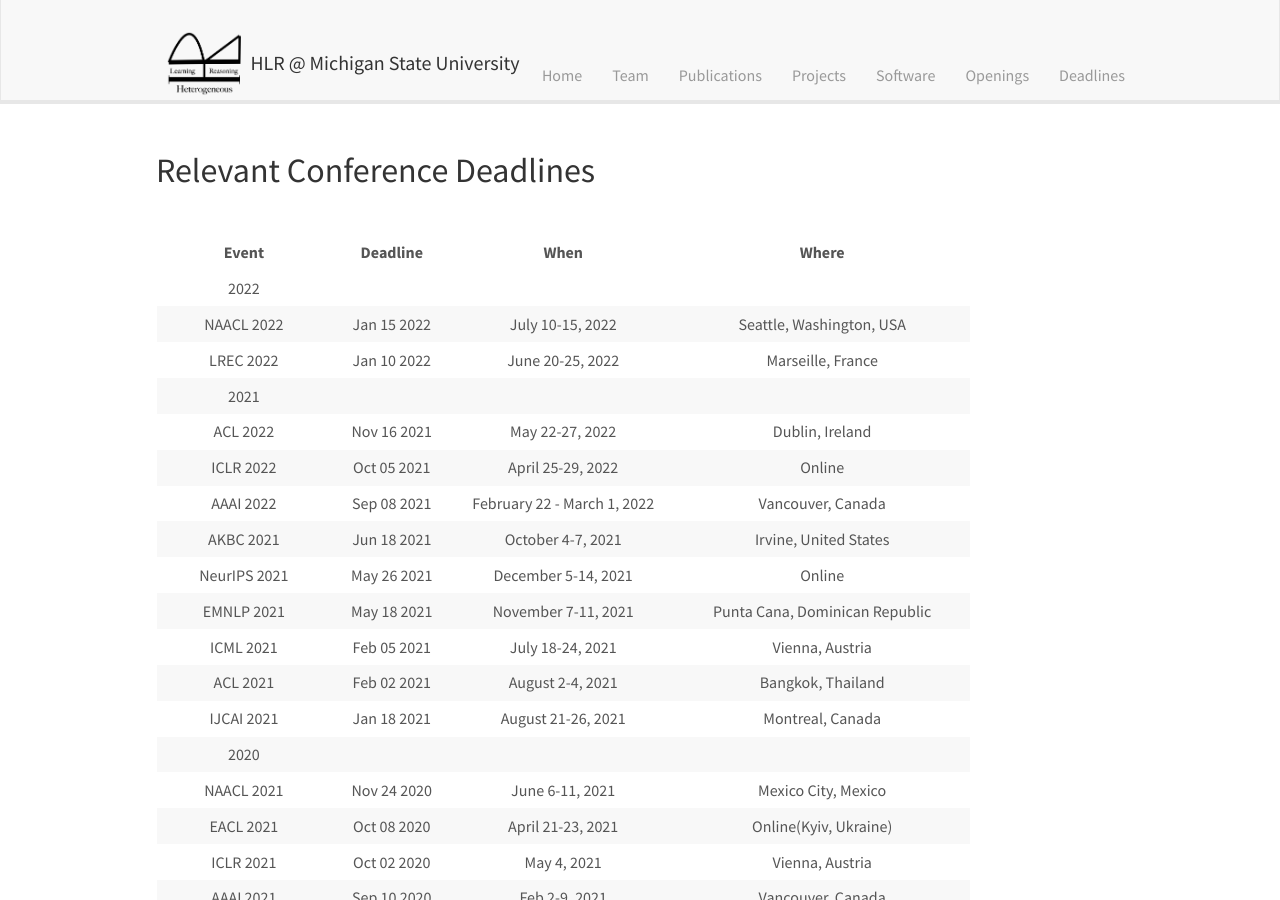
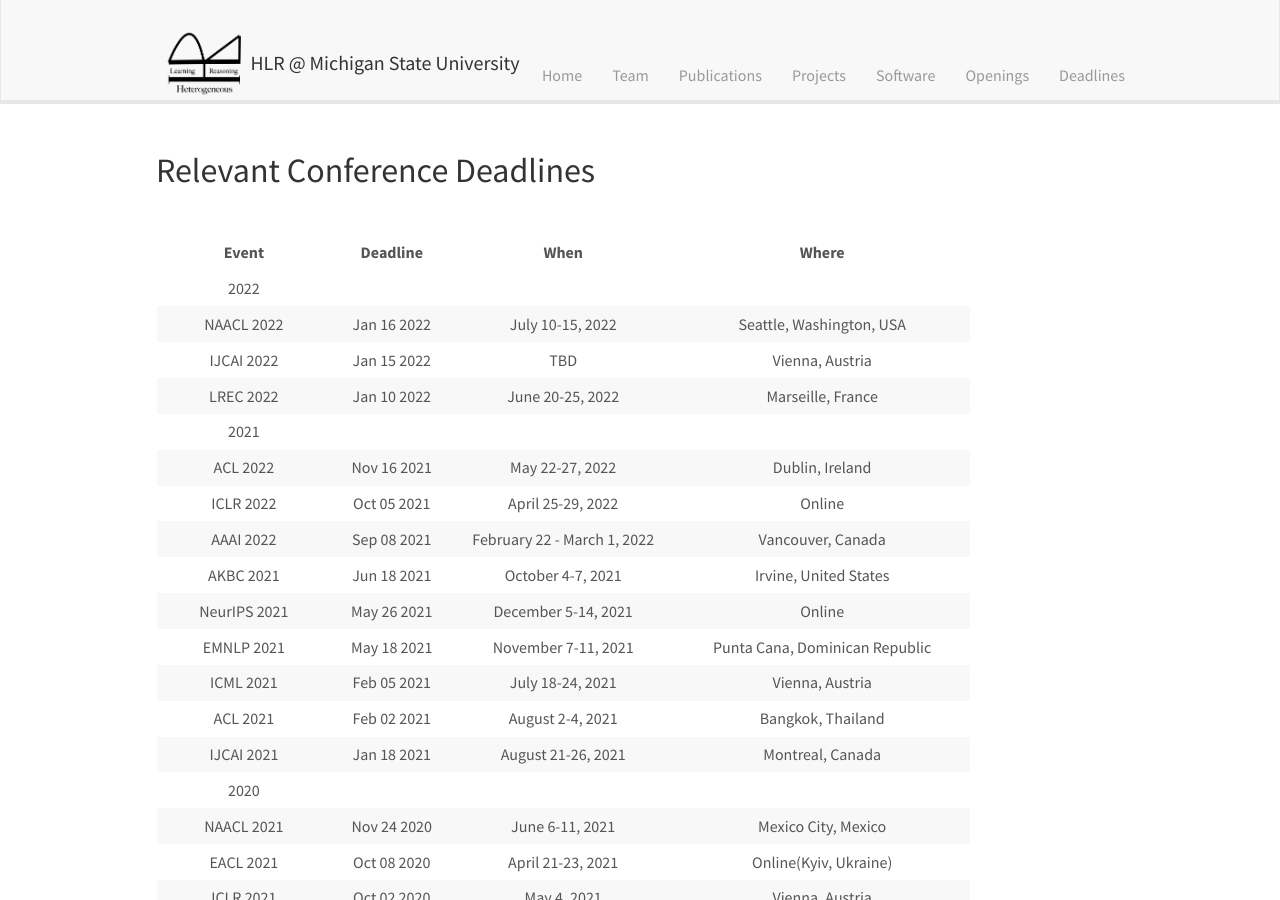
Before and after one commit to HLR/HLR.github.io, a Jekyll site: the page built from _pages/deadlines.md, in a window 1280 px wide and 900 px high. Built offline with Jekyll 4.4.1, drawn with Linux system fonts in a browser that asks for light colours; nearby versions of some CDN libraries.

Commit message:
Update deadlines.md

```diff
--- a/_pages/deadlines.md
+++ b/_pages/deadlines.md
@@ -15,7 +15,8 @@ permalink: /deadlines/
 | Event  |  Deadline  | When  |  Where  |
 |:-:|:-:|:-:|:-:|
 | 2022 |  |  |  |
-| &nbsp; NAACL 2022  &nbsp; | &nbsp;  Jan 15 2022     &nbsp; | &nbsp;  July 10-15, 2022   &nbsp; | &nbsp;  Seattle, Washington, USA  &nbsp; |
+| &nbsp; NAACL 2022  &nbsp; | &nbsp;  Jan 16 2022     &nbsp; | &nbsp;  July 10-15, 2022   &nbsp; | &nbsp;  Seattle, Washington, USA  &nbsp; |
+| &nbsp; IJCAI 2022  &nbsp; | &nbsp;  Jan 15 2022     &nbsp; | &nbsp;  TBD   &nbsp; | &nbsp;  Vienna, Austria  &nbsp; |
 | &nbsp; LREC 2022  &nbsp; | &nbsp;  Jan 10 2022     &nbsp; | &nbsp;  June 20-25, 2022   &nbsp; | &nbsp; Marseille, France  &nbsp; |
 | 2021 |  |  |  |
 | &nbsp; ACL 2022  &nbsp; | &nbsp;  Nov 16 2021     &nbsp; | &nbsp;  May 22-27, 2022   &nbsp; | &nbsp; Dublin, Ireland  &nbsp; |
```
